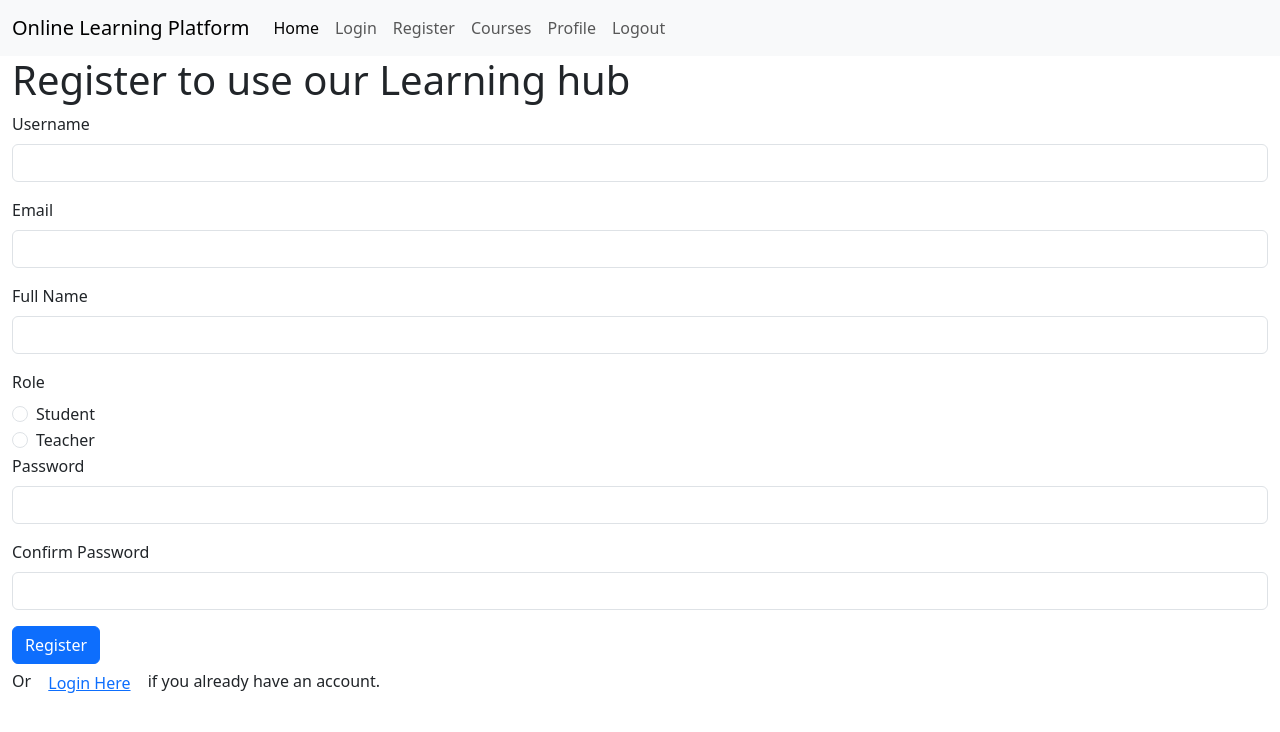
After one commit to abeni-al7/Online_learning_platform, a Flask app: page /register in a window 1280 px wide. The commit adds this page. Shown: the top 732 px of the page. Run offline with Flask 3, Linux system fonts and the light colour scheme.

Commit message:
Create UI for login and register pages

```diff
--- a/app.py
+++ b/app.py
@@ -10,5 +10,9 @@ def index():
 def register():
     return render_template('register.html')
 
+@app.route('/login')
+def login():
+    return render_template('login.html')
+
 if __name__ == '__main__':
     app.run(debug=True)
--- a/templates/base.html
+++ b/templates/base.html
@@ -27,7 +27,7 @@
                         <a class="nav-link" href="#">Login</a>
                     </li>
                     <li class="nav-item">
-                        <a class="nav-link" href="#">Register</a>
+                        <a class="nav-link" href="/register">Register</a>
                     </li>
                     <li class="nav-item">
                         <a class="nav-link" href="#">Courses</a>
--- /dev/null
+++ b/templates/register.html
@@ -0,0 +1,38 @@
+{% extends "base.html" %}
+{% block title %}Register{% endblock %}
+{% block content %}
+<h1>Register to use our Learning hub</h1>
+<form action="/register" method="post">
+    <div class="mb-3">
+        <label for="username" class="form-label">Username</label>
+        <input type="text" class="form-control" id="username" name="username" required>
+    </div>
+    <div class="mb-3">
+        <label for="email" class="form-label">Email</label>
+        <input type="email" class="form-control" id="email" name="email" required>
+    </div>
+    <div class="mb-3">
+        <label for="name" class="form-label">Full Name</label>
+        <input type="text" class="form-control" id="name" name="name" required>
+    </div>
+    <label class="form-label">Role</label>
+    <div class="form-check">
+        <input class="form-check-input" type="radio" name="role" id="student" value="student" required>
+        <label class="form-check-label" for="student">Student</label>
+    </div>
+    <div class="form-check">
+        <input class="form-check-input" type="radio" name="role" id="teacher" value="teacher" required>
+        <label class="form-check-label" for="teacher">Teacher</label>
+    </div>
+    <div class="mb-3">
+        <label for="password" class="form-label">Password</label>
+        <input type="password" class="form-control" id="password" name="password" required>
+    </div>
+    <div class="mb-3">
+        <label for="confirm-password" class="form-label">Confirm Password</label>
+        <input type="password" class="form-control" id="confirm-password" name="confirm-password" required>
+    </div>
+    <button type="submit" class="btn btn-primary">Register</button>
+    <p>Or <a href="/login" class="btn btn-link">Login Here</a> if you already have an account.</p>
+</form>
+{% endblock %}
```
Also changed, not shown: templates/login.html (added, +18 -0 lines).
